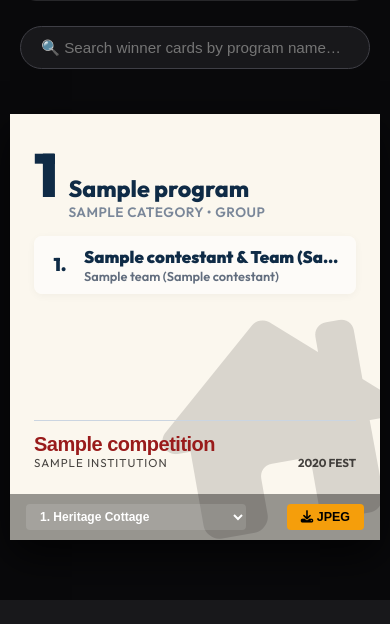
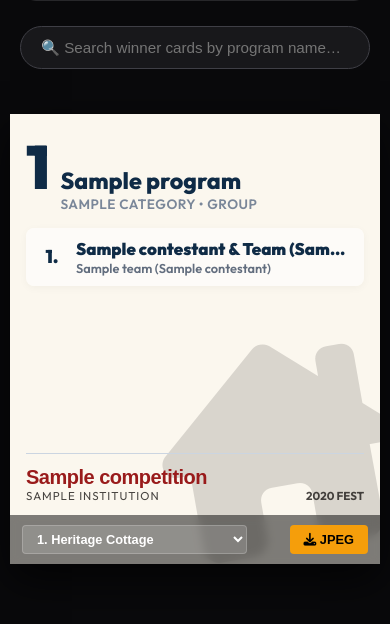
Before and after one commit to Suhailirfani/commonapp, a Django app: a page that uses templates/core/shareable_results.html in a window 390 px wide. Shown: the part 1008-1632 px from the top of the page. Before the commit the page ends 1608 px from the top, so only its background shows below. Run offline with Django 5.2, Linux system fonts and the light colour scheme; a user stored in the database is signed in; tables that the repository leaves empty hold one stand-in row (values such as "Sample post"); some web fonts are replaced.

Commit message:
Fix winner card theme selector and download button visibility on mobile devices

```diff
--- a/templates/core/shareable_results.html
+++ b/templates/core/shareable_results.html
@@ -164,6 +164,24 @@
             }
             .winner-card {
                 width: 100% !important;
+                aspect-ratio: auto !important;
+                min-height: 450px !important;
+            }
+            .card-inner {
+                padding: 16px 16px 12px !important;
+            }
+            .card-actions-bar {
+                padding: 10px 12px !important;
+            }
+            .card-theme-select {
+                flex: 1;
+                max-width: 65%;
+                font-size: 0.8rem !important;
+            }
+            .btn-dl-card {
+                font-size: 0.8rem !important;
+                padding: 7px 14px !important;
+                white-space: nowrap;
             }
         }
 
@@ -189,7 +207,8 @@
             padding: 24px;
             position: relative;
             z-index: 2;
-            height: 100%;
+            flex: 1 1 auto;
+            min-height: 0;
             display: flex;
             flex-direction: column;
             justify-content: space-between;
@@ -242,14 +261,23 @@
         .inst-sub { font-size: 0.72rem; opacity: 0.8; text-transform: uppercase; letter-spacing: 1px; }
 
         .card-actions-bar {
-            padding: 10px 16px; background: rgba(0,0,0,0.4); display: flex; justify-content: space-between; align-items: center; gap: 8px; position: relative; z-index: 5;
+            padding: 10px 16px;
+            background: rgba(0,0,0,0.5);
+            backdrop-filter: blur(4px);
+            display: flex;
+            justify-content: space-between;
+            align-items: center;
+            gap: 8px;
+            position: relative;
+            z-index: 5;
+            flex-shrink: 0;
         }
         .card-theme-select {
-            background: rgba(255,255,255,0.12); border: none; color: #fff; font-size: 0.75rem; font-weight: 700; padding: 5px 10px; outline: none; cursor: pointer; border-radius: 4px;
+            background: rgba(255,255,255,0.15); border: 1px solid rgba(255,255,255,0.2); color: #fff; font-size: 0.75rem; font-weight: 700; padding: 5px 10px; outline: none; cursor: pointer; border-radius: 4px;
         }
         .card-theme-select option { background: #18181b; color: #fff; }
         .btn-dl-card {
-            background: #f59e0b; color: #000; border: none; padding: 6px 14px; font-size: 0.78rem; font-weight: 800; cursor: pointer; transition: opacity 0.2s; border-radius: 4px;
+            background: #f59e0b; color: #000; border: none; padding: 6px 14px; font-size: 0.78rem; font-weight: 800; cursor: pointer; transition: opacity 0.2s; border-radius: 4px; flex-shrink: 0;
         }
         .btn-dl-card:hover { opacity: 0.9; }
 
```
